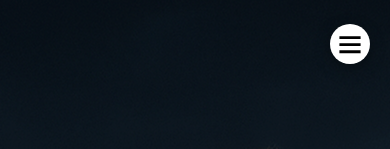
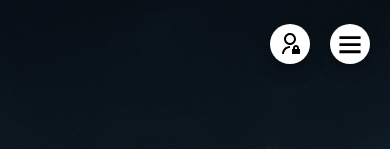
Before and after one commit to Augusto-Valerio/Passa-a-Bola, a React (Vite) app: page / in a window 390 px wide. Shown: the top 149 px of the page. Built offline with nearby package versions, Linux system fonts and the light colour scheme.

Commit message:
feat: add login button to responsive

```diff
--- a/src/components/Navbar.jsx
+++ b/src/components/Navbar.jsx
@@ -3,6 +3,8 @@ import { Link } from "react-router-dom";
 
 import { TfiMenu } from "react-icons/tfi";
 import { FiX } from "react-icons/fi";
+
+import { RiAdminLine } from "react-icons/ri";
 
 import logoHeader from "../assets/logo-header.svg";
 import logoSidebar from "../assets/logo-sidebar.svg";
@@ -55,6 +57,16 @@ export default function Navigation() {
         </div>
       </header>
 
+      {/* Botão pra abrir o login */}
+      <button
+        className="fixed top-6 right-20 z-20 bg-white text-black p-2 rounded-full shadow-[0px_5px_15px_rgba(0,0,0,0.35)] lg:hidden"
+        onClick={() => setIsOpen(true)}
+      >
+        <Link to="/login">
+          <RiAdminLine className="w-6 h-6" />
+        </Link>
+      </button>
+
       {/* Botão para abrir a Sidebar */}
       <button
         className="fixed top-6 right-5 z-20 bg-white text-black p-2 rounded-full shadow-[0px_5px_15px_rgba(0,0,0,0.35)] lg:hidden"
```
